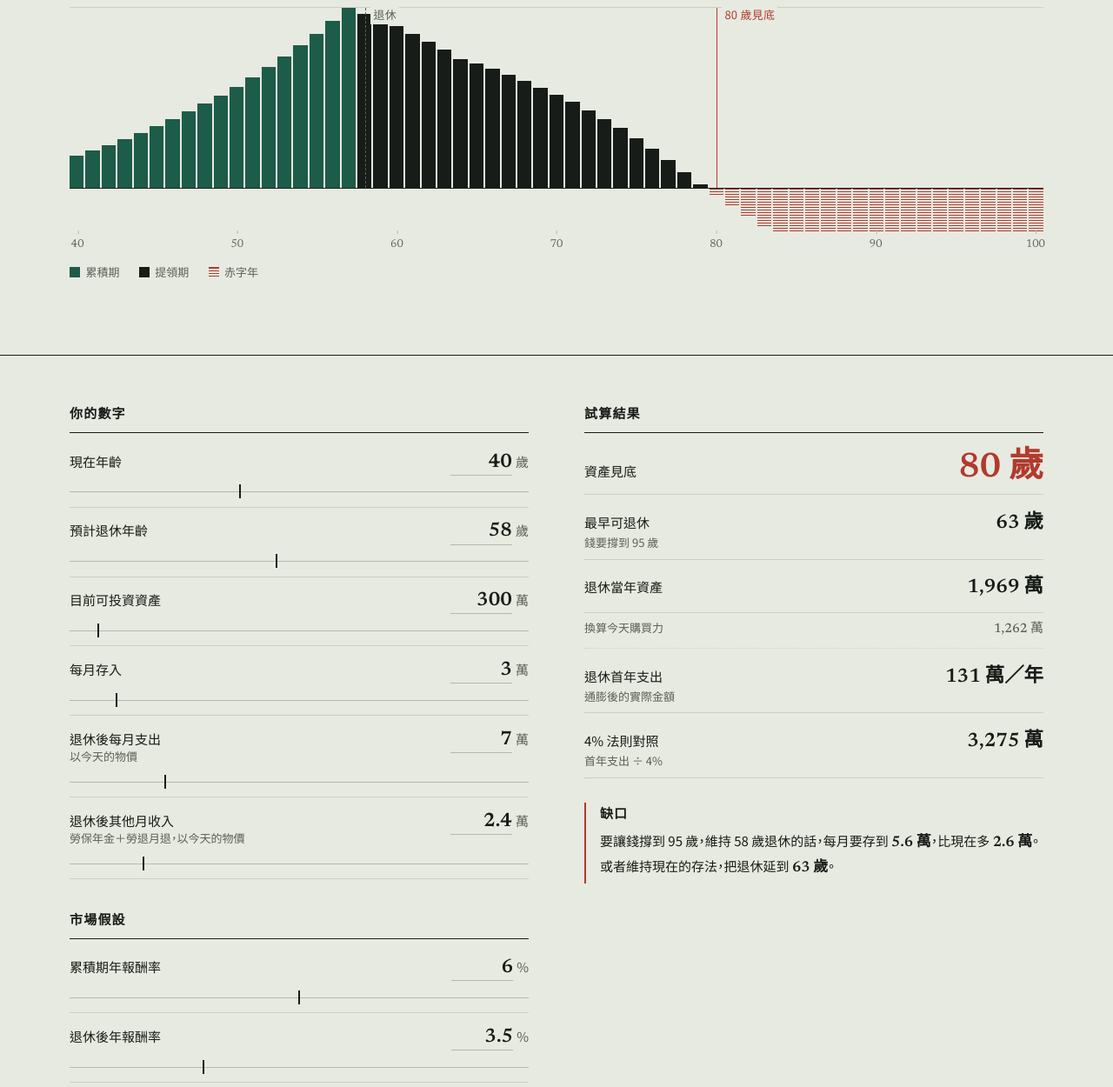
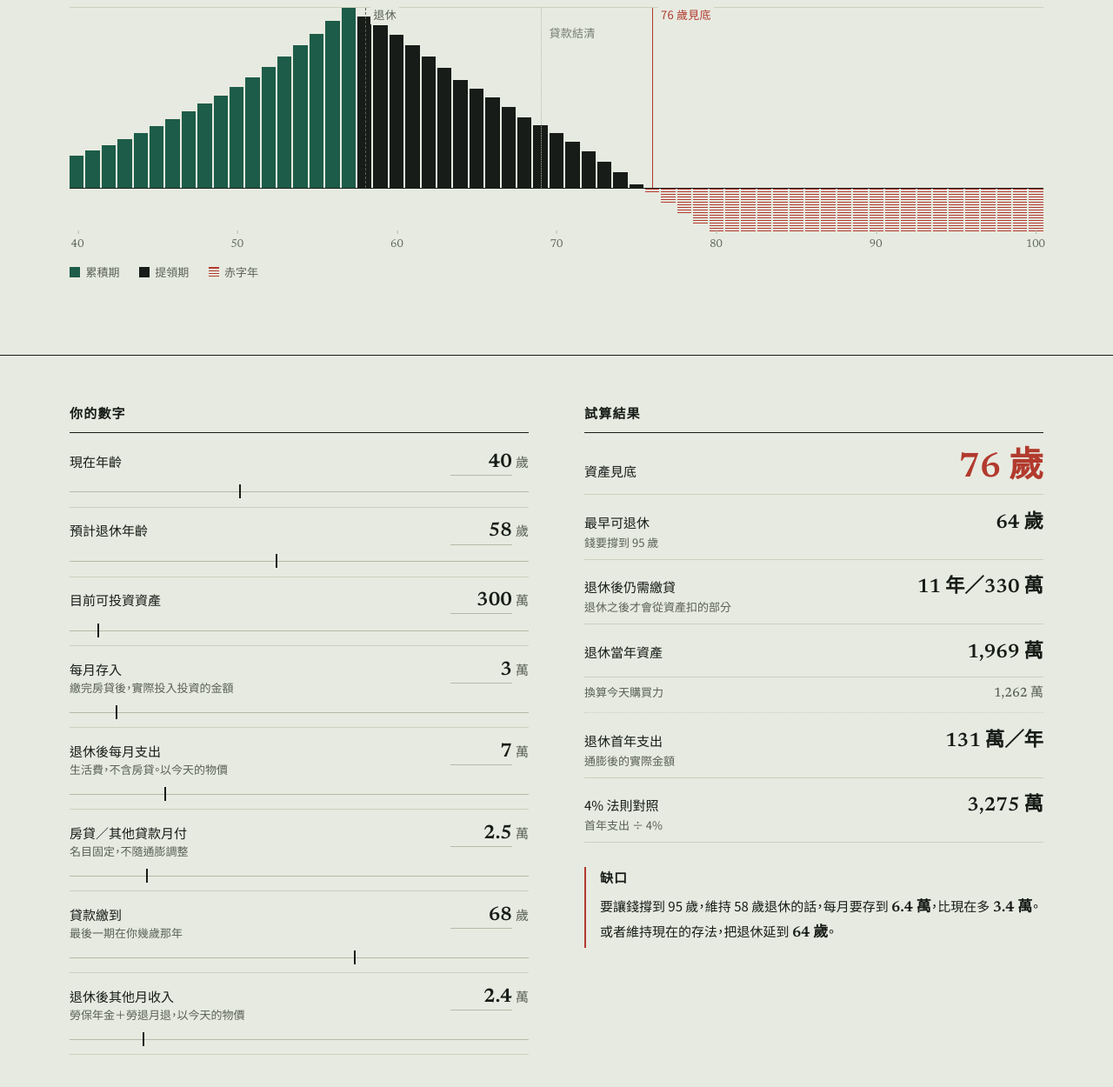
Before and after one commit to isaac-lin/retire, a plain HTML site: page index.html in a window 1280 px wide. Shown: the part 484-1734 px from the top of the page at 87% size. Drawn offline with Linux system fonts and the light colour scheme.

Commit message:
加入房貸／貸款試算
新增「貸款月付」與「貸款繳到幾歲」兩個欄位。模型上有三個決定：

貸款只在退休後才從資產扣。工作期間是用薪水繳的，繳完剩下的才拿去
投資，這已經反映在「每月存入」裡，累積期重複扣一次會低估資產。

月付為名目固定，不隨通膨調整。固定利率房貸三十年後繳的還是同一個
數字，實質負擔逐年變輕。

貸款在退休前結清時，結果須等同於無貸款。

長條圖加上「貸款結清」標記，明細表加上房貸欄，結果區加上「退休後
仍需繳貸」的年數與總額。「沒有算進去的東西」一節同步移除房貸。

以預設情境驗證：退休後 11 年、330 萬房貸，使資產見底由 80 歲提前
至 76 歲。

Co-Authored-By: Claude Opus 5 (1M context) <noreply@anthropic.com>
Claude-Session: https://claude.ai/code/session_011r7SqCCHBgUmyQqqrNctn3

```diff
--- a/assets/css/style.css
+++ b/assets/css/style.css
@@ -276,3 +276,7 @@ a{color:inherit}
 /* ── foot ─────────────────────────────────────────── */
 .foot{border-top:1px solid var(--ink);padding-block:1.5rem 2.5rem}
 .foot-in{display:flex;justify-content:space-between;gap:1rem;font-size:var(--f-xs);color:var(--ink-soft)}
+
+/* 貸款結清標記：比退休標記更輕，避免與見底線搶注意力 */
+.mark-loan{border-left:1px dotted var(--rule)}
+.mark-loan .mark-label{top:1.15rem;color:var(--ink-soft);opacity:.8}
--- a/assets/js/retire.js
+++ b/assets/js/retire.js
@@ -8,7 +8,8 @@
 
   var DEFAULTS = {
     currentAge: 40, retireAge: 58, assets: 300, save: 3,
-    spend: 7, pension: 2.4, rPre: 6, rPost: 3.5, infl: 2.5, pensionAge: 65
+    spend: 7, pension: 2.4, loan: 2.5, loanEndAge: 68,
+    rPre: 6, rPost: 3.5, infl: 2.5, pensionAge: 65
   };
   var KEYS = Object.keys(DEFAULTS);
 
@@ -17,7 +18,7 @@
 
   var $ = function (id) { return document.getElementById(id); };
   var bars = $('bars'), axis = $('axis'), strip = $('strip'), probe = $('probe');
-  var markRetire = $('markRetire'), markDry = $('markDry');
+  var markRetire = $('markRetire'), markDry = $('markDry'), markLoan = $('markLoan');
   var ledgerBody = $('ledgerBody');
 
   var lastRows = [], lastStart = 0;
@@ -50,6 +51,7 @@
     p.currentAge = Math.round(p.currentAge);
     p.retireAge = Math.max(Math.round(p.retireAge), p.currentAge + 1);
     p.pensionAge = Math.round(p.pensionAge);
+    p.loanEndAge = Math.round(p.loanEndAge);
     return p;
   }
 
@@ -68,6 +70,10 @@
       var growth = open * rate;
       var flow;
 
+      // 房貸月付為名目固定，不隨通膨調整；累積期已隱含在「每月存入」中，
+      // 只有退休後才需要從資產扣。
+      var loanYear = (retired && age <= p.loanEndAge) ? p.loan * 12 : 0;
+
       if (!retired) {
         flow = p.save * 12;
       } else {
@@ -75,7 +81,7 @@
         var spend = p.spend * 12 * scale;
         var inc = age >= p.pensionAge ? p.pension * 12 * scale : 0;
         if (firstSpend === null) firstSpend = spend;
-        flow = -(spend - inc);
+        flow = -(spend + loanYear - inc);
       }
 
       bal = open + growth + flow;
@@ -83,7 +89,7 @@
       if (dryAge === null && bal < 0) dryAge = age;
 
       rows.push({
-        age: age, open: open, growth: growth, flow: flow, close: bal,
+        age: age, open: open, growth: growth, flow: flow, loan: loanYear, close: bal,
         phase: dryAge !== null && age >= dryAge ? 'dry' : (retired ? 'draw' : 'accum'),
         retireStart: age === retireAge
       });
@@ -147,6 +153,11 @@
       markRetire.style.left = pct(p.retireAge) + '%';
     } else { markRetire.hidden = true; }
 
+    if (p.loan > 0 && p.loanEndAge > p.retireAge && p.loanEndAge <= END_AGE) {
+      markLoan.hidden = false;
+      markLoan.style.left = pct(p.loanEndAge + 1) + '%';
+    } else { markLoan.hidden = true; }
+
     if (sim.dryAge !== null) {
       markDry.hidden = false;
       markDry.style.left = pct(sim.dryAge) + '%';
@@ -181,7 +192,8 @@
       if (r.retireStart) tr.dataset.mark = 'retire';
       var cells = [
         r.age, thisYear + (r.age - base), names[r.phase],
-        wanPlain(r.open), (r.flow >= 0 ? '+' : '') + wanPlain(r.flow),
+        wanPlain(r.open), r.loan > 0 ? '−' + wanPlain(r.loan) : '—',
+        (r.flow >= 0 ? '+' : '') + wanPlain(r.flow),
         (r.growth >= 0 ? '+' : '') + wanPlain(r.growth), wanPlain(r.close)
       ];
       cells.forEach(function (v, idx) {
@@ -221,6 +233,13 @@
 
     var early = earliestRetire(p);
     $('rEarliest').textContent = early === null ? '80 歲後' : early + ' 歲';
+
+    var loanYears = Math.max(0, Math.min(p.loanEndAge, END_AGE) - p.retireAge + 1);
+    if (p.loan <= 0 || loanYears <= 0) {
+      $('rLoanLeft').textContent = '無';
+    } else {
+      $('rLoanLeft').textContent = loanYears + ' 年／' + wan(p.loan * 12 * loanYears);
+    }
 
     $('rAtRetire').textContent = wan(sim.atRetire);
     var years = Math.max(0, p.retireAge - p.currentAge);
--- a/index.html
+++ b/index.html
@@ -48,6 +48,7 @@
         <div class="strip-bars" id="bars"></div>
         <div class="strip-baseline" aria-hidden="true"></div>
         <div class="mark mark-retire" id="markRetire" hidden aria-hidden="true"><span class="mark-label">退休</span></div>
+        <div class="mark mark-loan" id="markLoan" hidden aria-hidden="true"><span class="mark-label">貸款結清</span></div>
         <div class="mark mark-dry" id="markDry" hidden aria-hidden="true"><span class="mark-label">見底</span></div>
       </div>
       <div class="strip-axis" id="axis" aria-hidden="true"></div>
@@ -86,15 +87,27 @@
       </div>
 
       <div class="field" data-field>
-        <label for="save">每月存入</label>
+        <label for="save">每月存入<span class="hint">繳完房貸後，實際投入投資的金額</span></label>
         <div class="val"><input type="number" id="save" value="3" min="0" max="100" step="0.1" inputmode="decimal"><span class="unit">萬</span></div>
         <input type="range" class="rng" aria-label="每月存入滑桿" data-for="save" min="0" max="30" step="0.1" value="3">
       </div>
 
       <div class="field" data-field>
-        <label for="spend">退休後每月支出<span class="hint">以今天的物價</span></label>
+        <label for="spend">退休後每月支出<span class="hint">生活費，不含房貸。以今天的物價</span></label>
         <div class="val"><input type="number" id="spend" value="7" min="0" max="100" step="0.1" inputmode="decimal"><span class="unit">萬</span></div>
         <input type="range" class="rng" aria-label="退休後月支出滑桿" data-for="spend" min="1" max="30" step="0.1" value="7">
+      </div>
+
+      <div class="field" data-field>
+        <label for="loan">房貸／其他貸款月付<span class="hint">名目固定，不隨通膨調整</span></label>
+        <div class="val"><input type="number" id="loan" value="2.5" min="0" max="50" step="0.1" inputmode="decimal"><span class="unit">萬</span></div>
+        <input type="range" class="rng" aria-label="貸款月付滑桿" data-for="loan" min="0" max="15" step="0.1" value="2.5">
+      </div>
+
+      <div class="field" data-field>
+        <label for="loanEndAge">貸款繳到<span class="hint">最後一期在你幾歲那年</span></label>
+        <div class="val"><input type="number" id="loanEndAge" value="68" min="30" max="90" step="1" inputmode="numeric"><span class="unit">歲</span></div>
+        <input type="range" class="rng" aria-label="貸款結清年齡滑桿" data-for="loanEndAge" min="40" max="85" step="1" value="68">
       </div>
 
       <div class="field" data-field>
@@ -144,6 +157,10 @@
           <dd id="rEarliest">—</dd>
         </div>
         <div class="row">
+          <dt>退休後仍需繳貸<span class="hint">退休之後才會從資產扣的部分</span></dt>
+          <dd id="rLoanLeft">—</dd>
+        </div>
+        <div class="row">
           <dt>退休當年資產</dt>
           <dd id="rAtRetire">—</dd>
         </div>
@@ -183,6 +200,7 @@
             <th scope="col" class="num">西元</th>
             <th scope="col">階段</th>
             <th scope="col" class="num">期初</th>
+            <th scope="col" class="num">房貸</th>
             <th scope="col" class="num">投入／提領</th>
             <th scope="col" class="num">投資損益</th>
             <th scope="col" class="num">期末</th>
@@ -205,11 +223,16 @@
     <h3>退休後報酬率為什麼預設比較低</h3>
     <p>多數人退休後會把部位轉保守，同時提領會讓你失去等待市場回復的餘裕。預設把累積期 6%、退休後 4% 分開填，就是為了讓這個轉折被算進去。</p>
 
+    <h3>房貸與其他貸款</h3>
+    <p>貸款月付只在<strong>退休之後</strong>才從資產扣除。工作期間你是用薪水在繳，繳完剩下的才拿去投資，這已經反映在你填的「每月存入」裡了，所以累積期不會重複扣一次。</p>
+    <p>月付金額<strong>不隨通膨調整</strong>。固定利率房貸的月付是名目固定的，三十年後你繳的還是同一個數字，實質負擔會逐年變輕——這是通膨少數站在借款人這邊的時候。</p>
+    <p>真正危險的是貸款尾期壓過退休初期那幾年：你沒有薪水、年金可能還沒開始請領，房貸卻照繳，資產會扣得特別快。長條圖上「貸款結清」那條虛線之前如果柱子掉得很陡，就是這個原因。若你的貸款在退休前就繳完，這個欄位不會影響試算。</p>
+
     <h3>勞保年金與勞退</h3>
     <p>兩者合併填在「退休後其他月收入」。勞保年金有年金改革的變數，勞退月退則看你的個人專戶餘額，兩個數字都建議抓保守一點。若你選擇在 65 歲之前退休，中間這段沒有年金的年份，資產會扣得特別快——長條圖上會看得很清楚。</p>
 
     <h3>沒有算進去的東西</h3>
-    <p>所得稅、健保與長照支出、重大醫療、房貸、房產與其他不動產、繼承、子女教育金、以及任何一次性的大額支出。這些通常都是大數字，請自己在支出欄位加上去。</p>
+    <p>所得稅、健保與長照支出、重大醫療、房產與其他不動產的價值、繼承、子女教育金、以及任何一次性的大額支出。這些通常都是大數字，請自己在支出欄位加上去。貸款有獨立欄位，見上一節。</p>
     <p>模擬用的是固定報酬率，真實市場不是這樣走的。退休頭幾年遇到大跌，結果會比這裡算的差很多——這叫報酬順序風險，這個工具沒有處理。</p>
 
     <h3>4% 法則的位置</h3>
```
